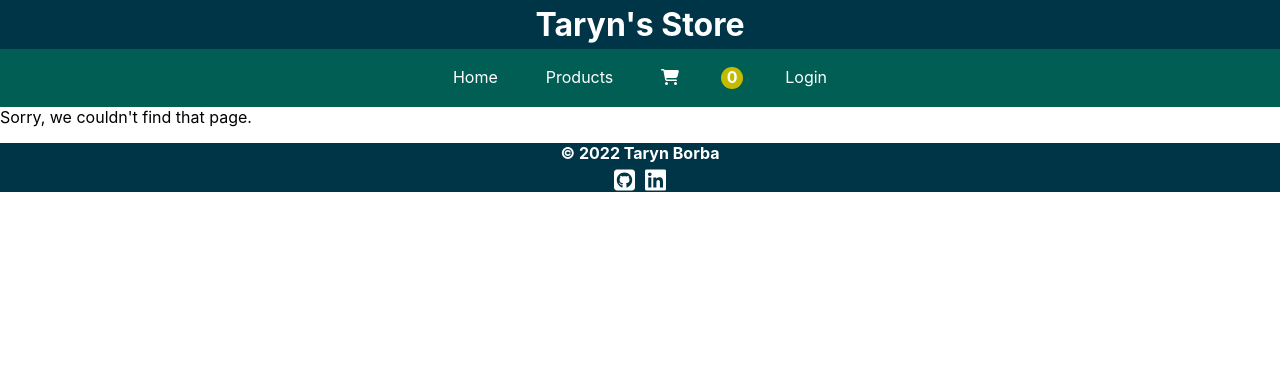
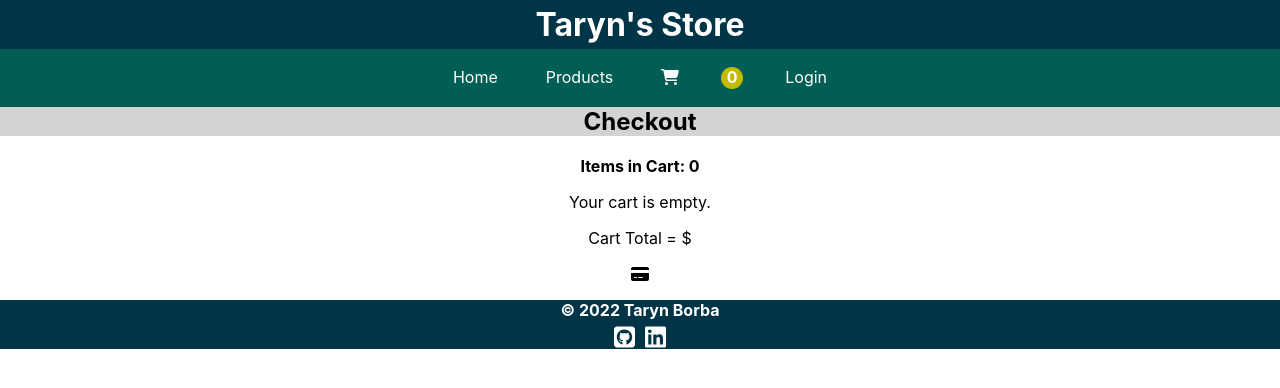
Before and after one commit to tborba1/react-final-project, a React (Create React App) app: page /checkout in a window 1280 px wide. Shown: the top 388 px of the page. Built offline with nearby package versions, Linux system fonts and the light colour scheme.

Commit message:
added protected Route for Checkout, added Cart info and basic setup to Checkout page, updated styling for product title on CartCard

```diff
--- a/src/App.js
+++ b/src/App.js
@@ -5,6 +5,7 @@ import Home from "./pages/Home";
 import Products from "./pages/Products";
 import ProductDetails from "./pages/ProductDetails";
 import Cart from "./pages/Cart";
+import Checkout from "./pages/Checkout";
 import NotFound from "./components/NotFound";
 import Login from "./components/Login";
 import { UserProvider } from "./contexts/UserContext";
@@ -30,7 +31,7 @@ function App() {
                   </AuthChecker>
                 }
               />
-              {/* <Route path="/checkout" element={<Checkout />} />  */}
+              <Route path="/checkout" element={<Checkout />} />
               <Route path="/login" element={<Login />} />
               <Route path="*" element={<NotFound />} />
             </Route>
--- a/src/components/CartCard.js
+++ b/src/components/CartCard.js
@@ -17,7 +17,7 @@ export default function CartCard(props) {
       <CartDetails key={props.product.id}>
         <CartImage src={props.product.image} />
         <CartContent>
-          <p>{props.product.title}</p>
+          <p style={{ textAlign: "left" }}>{props.product.title}</p>
           <p style={{ paddingLeft: "20px" }}>${props.product.price}</p>
         </CartContent>
         <FontAwesomeIcon
--- a/src/components/HeaderFooter.js
+++ b/src/components/HeaderFooter.js
@@ -20,6 +20,7 @@ export default function HeaderFooter() {
         <NavLink route="/cart" label="Cart" />
         <CartCircle>{cart.length}</CartCircle>
         {!loggedInUser && <NavLink route="/login" label="Login" />}
+        {loggedInUser && <NavLink route="/checkout" label="Checkout" />}
       </NavBar>
       <Outlet />
       <Footer>
--- a/src/pages/Checkout.js
+++ b/src/pages/Checkout.js
@@ -7,3 +7,41 @@
 //      Credit Card Info (number field only?)
 //      Submit button
 // Submitting the order form should clear the cart and return the user to the main products page
+
+import { Outlet } from "react-router-dom";
+import { CartContainer, SubTitle } from "../components/StyledComponents";
+import { useContext } from "react";
+import { CartContext } from "../contexts/CartContext";
+import { FontAwesomeIcon } from "@fortawesome/react-fontawesome";
+import { faCreditCard } from "@fortawesome/free-solid-svg-icons";
+import CartCard from "../components/CartCard";
+
+export default function Checkout() {
+  const { cart, setCart } = useContext(CartContext);
+
+  return (
+    <>
+      <SubTitle>Checkout</SubTitle>
+      <p style={{ textAlign: "center", fontWeight: "bold" }}>
+        Items in Cart: {cart.length > 0 ? cart.length : 0}
+      </p>
+      <CartContainer>
+        {cart.length > 0 ? (
+          cart.map((product) => (
+            <CartCard
+              product={product}
+              key={product.id}
+              cart={cart}
+              setCart={setCart}
+            />
+          ))
+        ) : (
+          <p style={{ textAlign: "center" }}>Your cart is empty.</p>
+        )}
+        <p>Cart Total = $</p>
+        <FontAwesomeIcon icon={faCreditCard} />
+      </CartContainer>
+      <Outlet />
+    </>
+  );
+}
```
